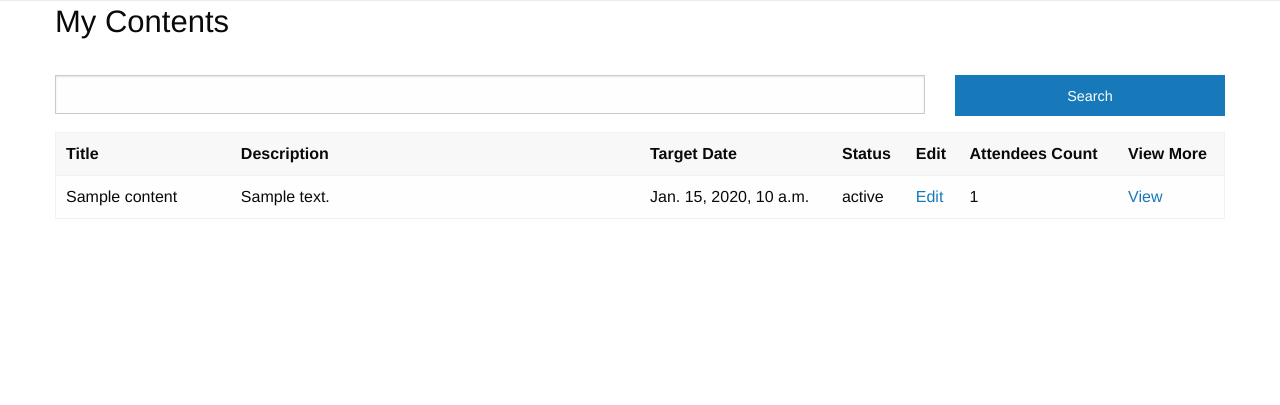
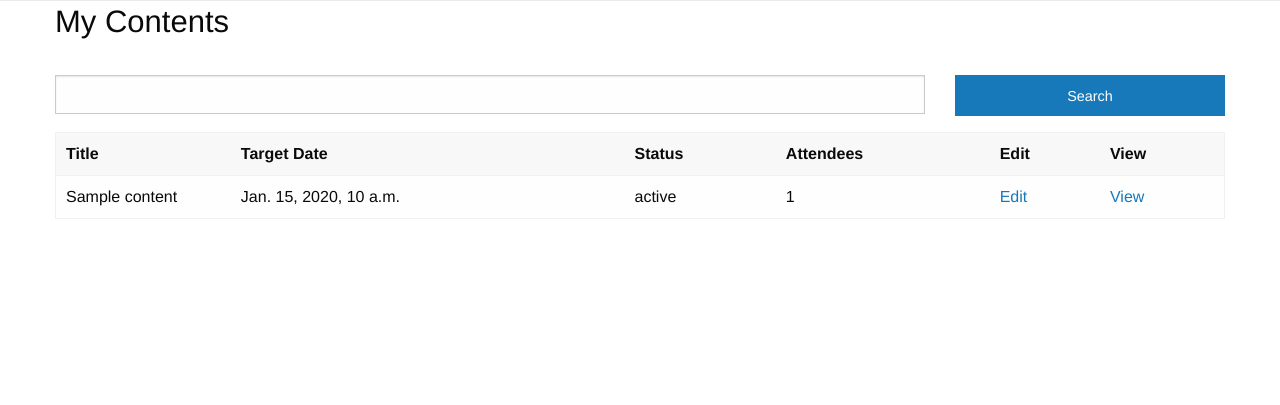
Before and after one commit to yowgerald/web-togobi, a Django app: page /manage/contents in a window 1280 px wide. Shown: the part 67-472 px from the top of the page. Run offline with Django 3.2, Linux system fonts and the light colour scheme; a user stored in the database is signed in; tables that the repository leaves empty hold one stand-in row (values such as "Sample post").

Commit message:
only access own contents routes

```diff
--- a/templates/togobi/manage/own_contents.html
+++ b/templates/togobi/manage/own_contents.html
@@ -11,31 +11,29 @@
     <thead>
         <tr>
           <th width="15%">Title</th>
-          <th width="35%">Description</th>
           <th>Target Date</th>
           <th>Status</th>
+          <th>Attendees</th>
           <th>Edit</th>
-          <th>Attendees Count</th>
-          <th>View More</th>
+          <th>View</th>
         </tr>
       </thead>
       <tbody>
         {% for content in my_contents %}
         <tr>
             <td> {{ content.title }} </td>
-            <td> {{ content.description }} </td>
             <td> {{ content.target_date }} </td>
             {% if content.is_active %}
             <td> active </td>
             {% else %}
             <td> stopped </td>
             {% endif %}
-            <td> <a href="{% url 'own_content_edit' content.id %}">Edit</a> </td>
             {% if content.total_attendees is not None %}
               <td>{{ content.total_attendees }}</td>
             {% else %}
               <td>0</td>
             {% endif %}
+            <td> <a href="{% url 'own_content_edit' content.id %}">Edit</a> </td>
             <td><a href="{% url 'own_content_details' content.id %}">View</a></td>
         </tr>
         {% endfor %}
--- a/togobi/views.py
+++ b/togobi/views.py
@@ -223,7 +223,7 @@ def own_contents(request):
 
 @login_required
 def own_content_edit(request, id):
-    content = get_object_or_404(Content, id=id)
+    content = get_object_or_404(Content, id=id, user_id=request.user)
     content_form = ContentForm(request.POST or None, instance = content, edit_check = True)
     if request.method == 'POST':
         if content_form.is_valid():
```
